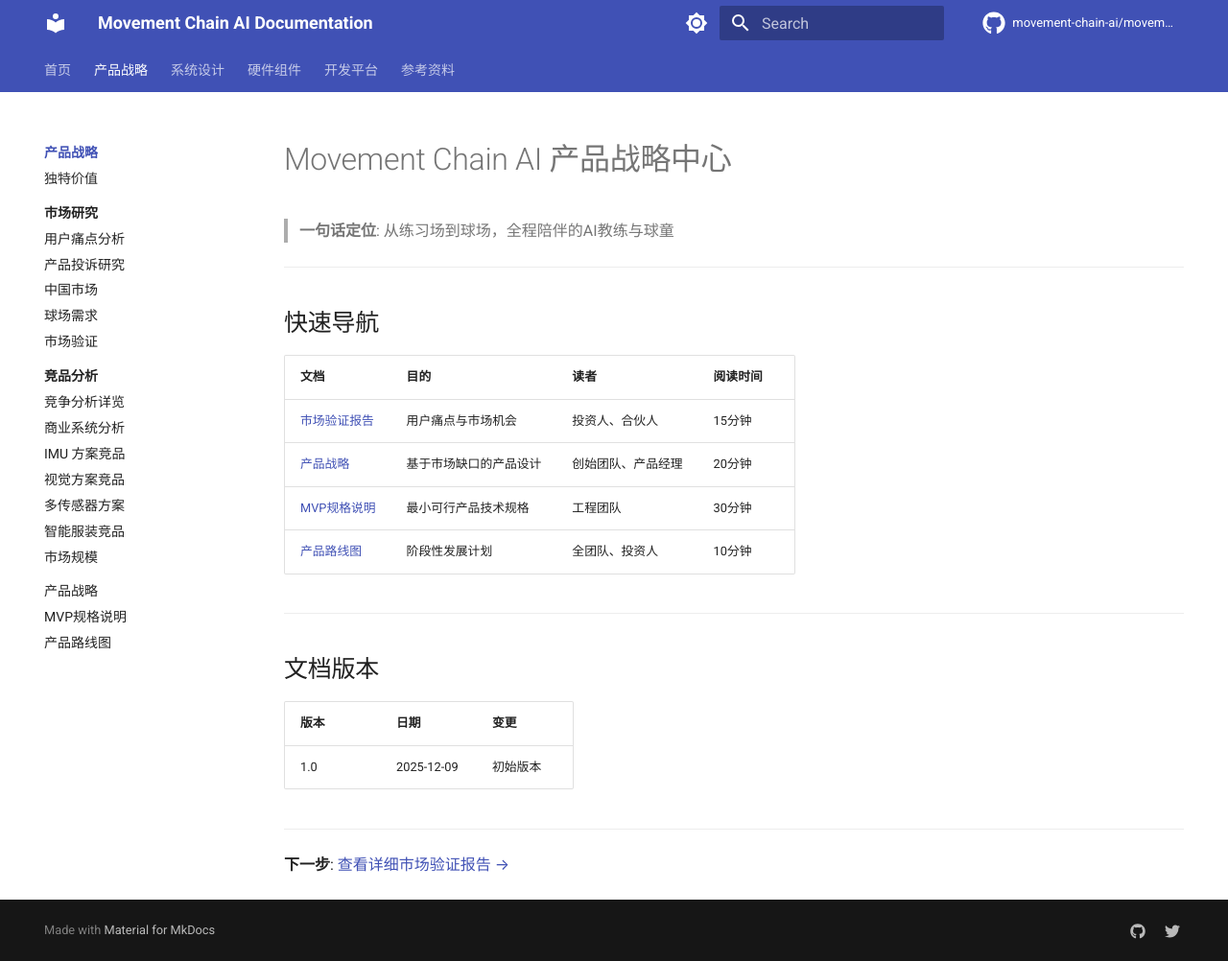
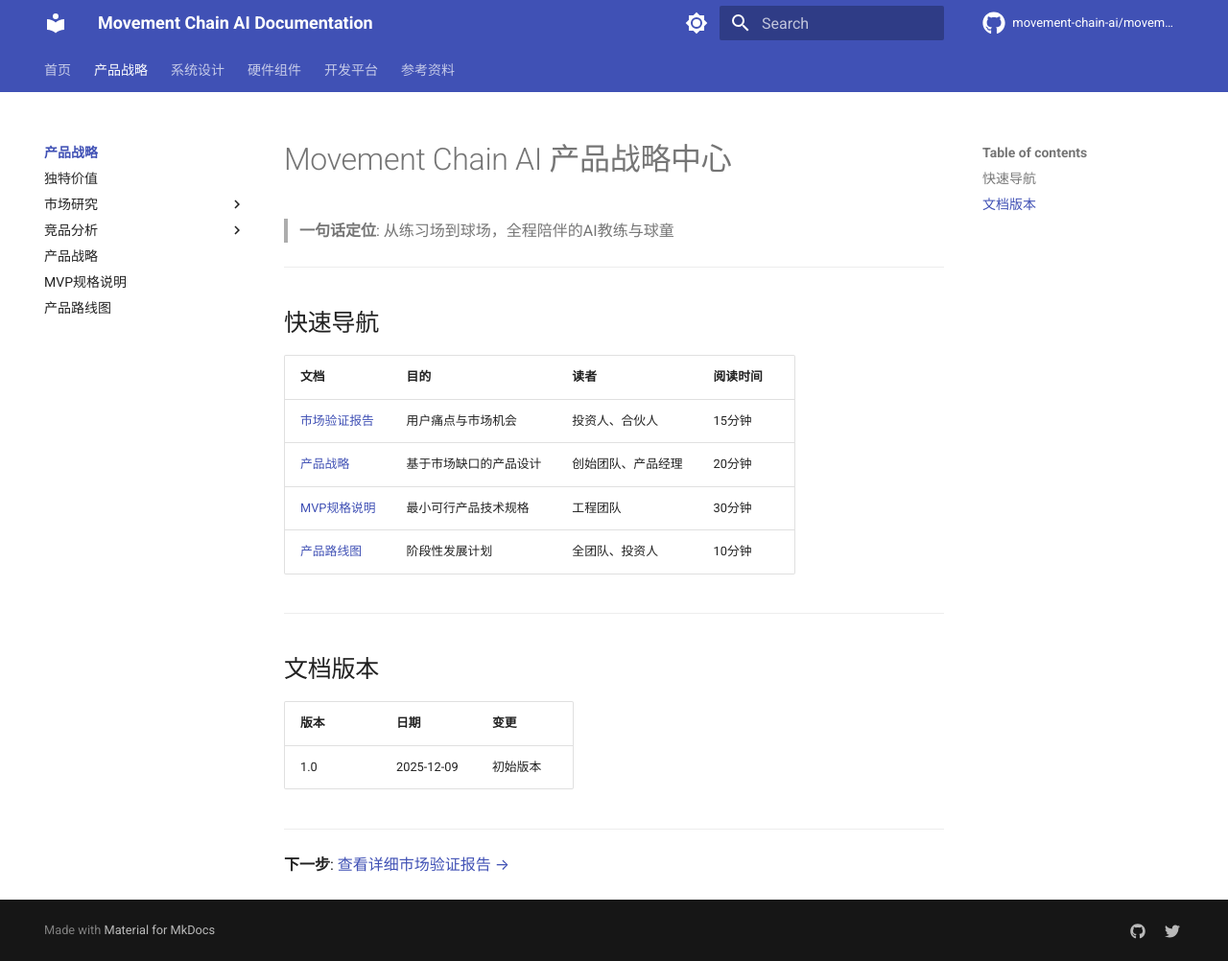
Before and after one commit to movement-chain-ai/movement-chain-docs, an MkDocs documentation site: the page built from docs/zh/product/index.md, in a window 1280 px wide and 1002 px high. Shown: the whole window at 96% size. Built offline with MkDocs 1.6.1 and Material for MkDocs 9.7.7, drawn with Linux system fonts in a browser that asks for light colours; comment, search, counter and statistics services are not loaded; the version menu is left out.

Commit message:
fix(nav): improve navigation UX with proper feature flags
- Remove navigation.sections (fixes double-click collapse bug)
- Remove toc.integrate (incompatible with navigation.indexes)
- Add navigation.instant (SPA-like fast navigation)
- Add navigation.prune (33% smaller HTML for large sites)

TOC now renders in right sidebar instead of cluttering left nav.

```diff
--- a/mkdocs.yml
+++ b/mkdocs.yml
@@ -23,11 +23,11 @@ theme:
         name: Switch to light mode
   features:
     - navigation.tabs
-    - navigation.sections
     - navigation.top
     - navigation.tracking
     - navigation.indexes
-    - toc.integrate
+    - navigation.instant
+    - navigation.prune
     - search.suggest
     - search.highlight
     - content.code.copy
```
